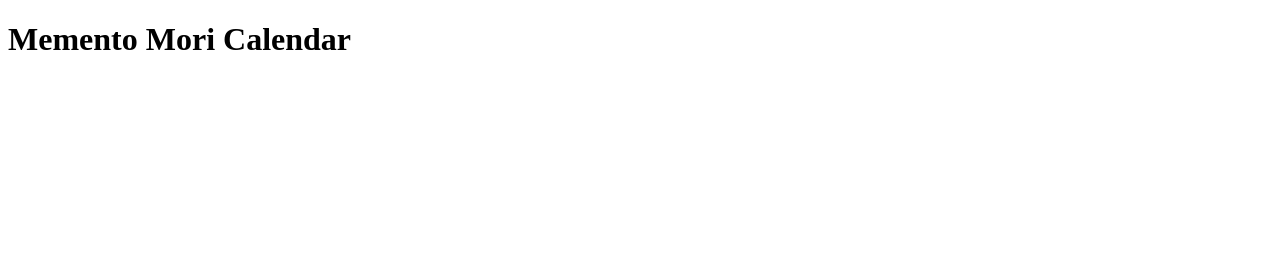
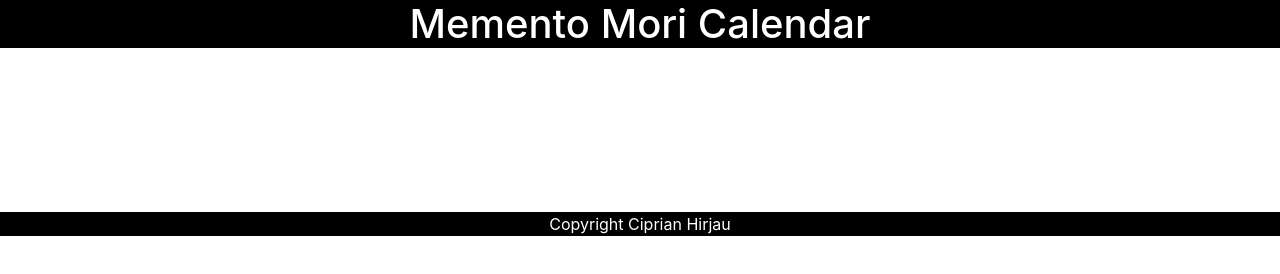
Before and after one commit to cipri74/memento_mori, a plain HTML site: page index.html in a window 1280 px wide. Drawn offline with nearby package versions, Linux system fonts and the light colour scheme.

Commit message:
Add basic design for header and footer

```diff
--- a/index.html
+++ b/index.html
@@ -5,9 +5,20 @@
     <meta http-equiv="X-UA-Compatible" content="IE=edge">
     <meta name="viewport" content="width=device-width, initial-scale=1.0">
     <title>Memento Mori Calendar</title>
+    <link rel="stylesheet" href="https://cdn.jsdelivr.net/npm/bootstrap@4.4.1/dist/css/bootstrap.min.css" integrity="sha384-Vkoo8x4CGsO3+Hhxv8T/Q5PaXtkKtu6ug5TOeNV6gBiFeWPGFN9MuhOf23Q9Ifjh" crossorigin="anonymous">
     <link rel="stylesheet" href="style.css">
+    <script src="script.js"></script>
 </head>
 <body>
-    <h1 id="calendar-title">Memento Mori Calendar</h1>
+    <header class="text-center">
+        <h1 id="calendar-title" >Memento Mori Calendar</h1>
+    </header>
+    <canvas id="canvas">
+
+    </canvas>
+    <footer class="text-center">
+        <p>Copyright Ciprian Hirjau</p>
+    </footer>
 </body>
+
 </html>
--- a/style.css
+++ b/style.css
@@ -0,0 +1,4 @@
+header, footer{
+    background-color:black;
+    color:white
+}
```
